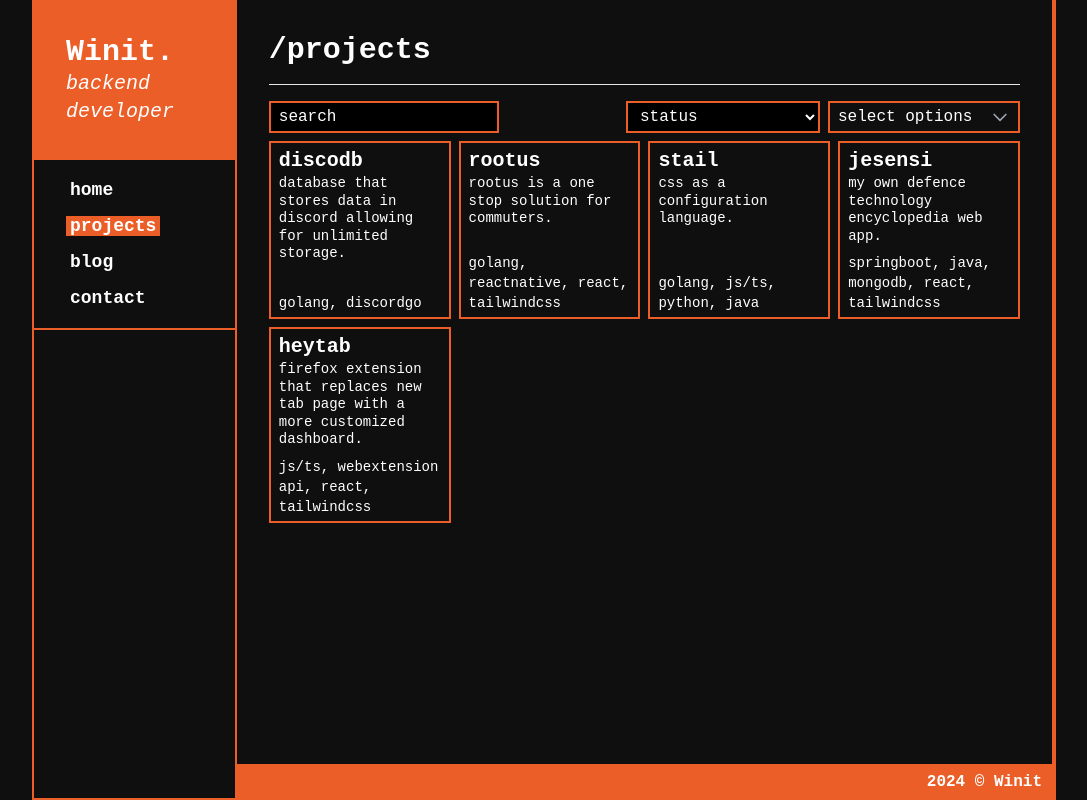
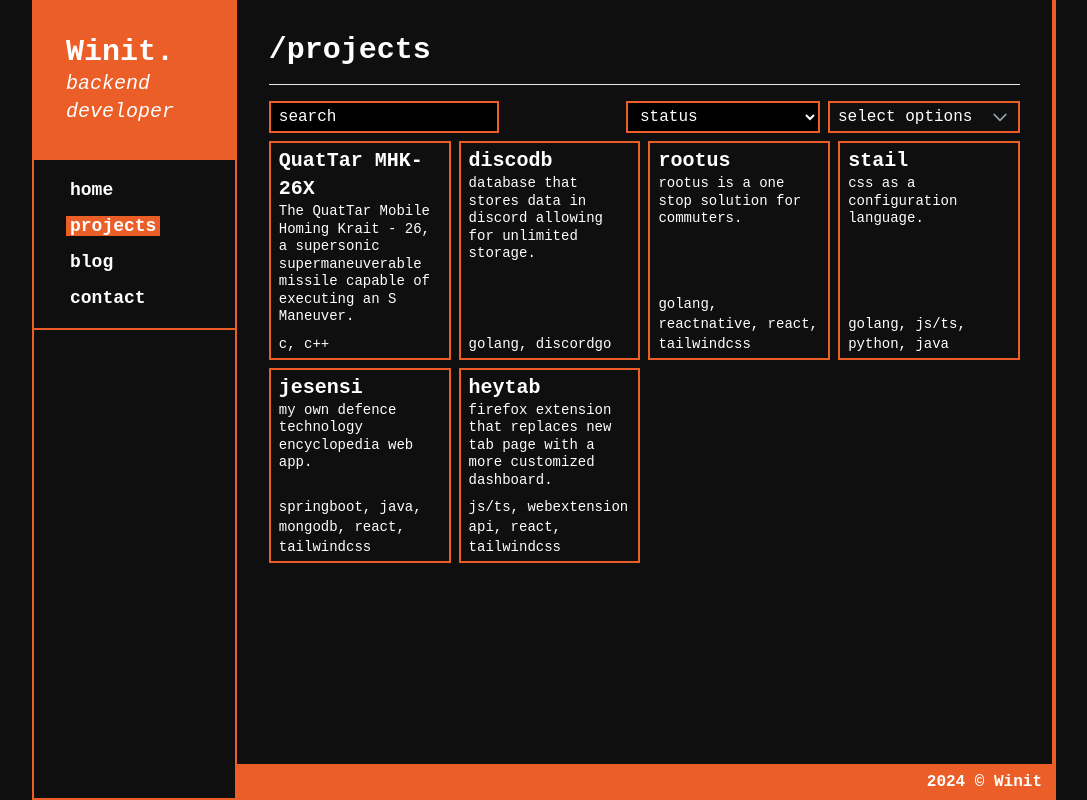
Before and after one commit to heywinit/winit, a React (Vite) app: page /projects in a window 1280 px wide. Shown: the whole page, without its empty margins (96-1183 px from the left). Built offline with nearby package versions, Linux system fonts and the light colour scheme; a web font is replaced by a local one.

Commit message:
Add MHK 26 to the projects page

```diff
--- a/src/pages/Projects.tsx
+++ b/src/pages/Projects.tsx
@@ -24,7 +24,14 @@ export default function Projects() {
     "webassembly",
   ];
 
-  const projects = [
+  const projects = [{
+      name: "QuatTar MHK-26X",
+      desc: "The QuatTar Mobile Homing Krait - 26, a supersonic supermaneuverable missile capable of executing an S Maneuver.",
+      tech: ["c", "c++"],
+      status: "work in progress",
+      github: "https://github.com/heywinit/QT-MHK-26",
+      hidden: false,
+    },
     {
       name: "discodb",
       desc: "database that stores data in discord allowing for unlimited storage.",
```
